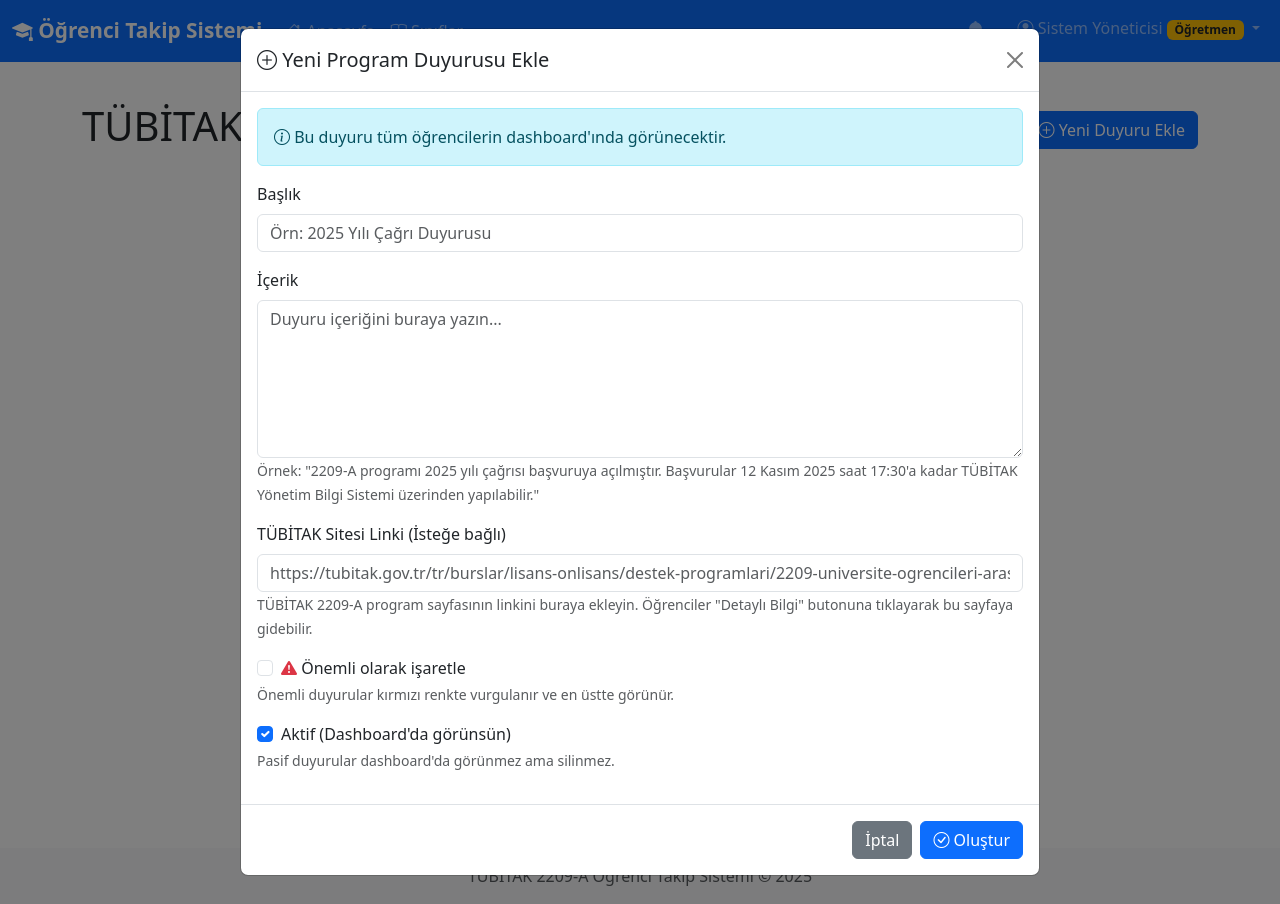
After one commit to bozemre19-blip/tubitak2209, a Flask app: page /admin/program-announcements in a window 1280 px wide, after a click on "Yeni Duyuru Ekle". The commit adds this page. Run offline with Flask 3, Linux system fonts and the light colour scheme; a user stored in the database is signed in.

Commit message:
TÃœBÄ°TAK 2209-A Program duyurularÄ± sistemi eklendi - Dashboard'da gÃ¶rÃ¼ntÃ¼leme ve admin yÃ¶netimi

```diff
--- a/2209 Takip/app.py
+++ b/2209 Takip/app.py
@@ -3,7 +3,7 @@
 from flask_mail import Mail, Message
 from werkzeug.utils import secure_filename
 from config import Config
-from models import db, User, Class, Assignment, Submission, Announcement, AnnouncementRead, Notification
+from models import db, User, Class, Assignment, Submission, Announcement, AnnouncementRead, Notification, ProgramAnnouncement
 import os
 from datetime import datetime
 
@@ -388,13 +388,19 @@
         recent_announcements.sort(key=lambda x: x['announcement'].created_at, reverse=True)
         recent_announcements = recent_announcements[:5]
 
+        # TÜBİTAK 2209-A Program Duyuruları (aktif olanlar)
+        program_announcements = ProgramAnnouncement.query.filter_by(
+            is_active=True
+        ).order_by(ProgramAnnouncement.is_important.desc(), ProgramAnnouncement.created_at.desc()).limit(5).all()
+
         return render_template('admin/dashboard.html',
                              total_students=total_students,
                              total_classes=total_classes,
                              total_assignments=total_assignments,
                              total_submissions=total_submissions,
                              recent_submissions=recent_submissions,
-                             recent_announcements=recent_announcements)
+                             recent_announcements=recent_announcements,
+                             program_announcements=program_announcements)
     else:
         # Öğrenci için sınıflar ve ödevler
         my_classes = current_user.enrolled_classes
@@ -430,10 +436,16 @@
         # Tarihe göre sırala (en yeni üstte)
         recent_announcements.sort(key=lambda x: x['announcement'].created_at, reverse=True)
 
+        # TÜBİTAK 2209-A Program Duyuruları (aktif olanlar)
+        program_announcements = ProgramAnnouncement.query.filter_by(
+            is_active=True
+        ).order_by(ProgramAnnouncement.is_important.desc(), ProgramAnnouncement.created_at.desc()).limit(5).all()
+
         return render_template('student/dashboard.html',
                              my_classes=my_classes,
                              upcoming_assignments=upcoming_assignments[:5],
-                             recent_announcements=recent_announcements[:5])
+                             recent_announcements=recent_announcements[:5],
+                             program_announcements=program_announcements)
 
 # ============ Admin: Sınıf Yönetimi ============
 
@@ -978,6 +990,92 @@
     flash('Bilgilendirme silindi.', 'success')
     return redirect(url_for('admin_class_detail', class_id=class_id))
 
+# ============ TÜBİTAK 2209-A Program Duyuruları ============
+
+@app.route('/admin/program-announcements')
+@login_required
+def admin_program_announcements():
+    """Program duyurularını listele (admin)"""
+    if current_user.role != 'admin':
+        flash('Bu sayfaya erişim yetkiniz yok!', 'danger')
+        return redirect(url_for('dashboard'))
+
+    announcements = ProgramAnnouncement.query.order_by(
+        ProgramAnnouncement.is_important.desc(),
+        ProgramAnnouncement.created_at.desc()
+    ).all()
+
+    return render_template('admin/program_announcements.html', announcements=announcements)
+
+@app.route('/admin/program-announcements/create', methods=['POST'])
+@login_required
+def create_program_announcement():
+    """Program duyurusu oluştur"""
+    if current_user.role != 'admin':
+        flash('Bu işlem için yetkiniz yok!', 'danger')
+        return redirect(url_for('dashboard'))
+
+    title = request.form.get('title')
+    content = request.form.get('content')
+    external_link = request.form.get('external_link', '').strip()
+    is_important = request.form.get('is_important') == 'on'
+    is_active = request.form.get('is_active', 'on') == 'on'
+
+    announcement = ProgramAnnouncement(
+        title=title,
+        content=content,
+        external_link=external_link if external_link else None,
+        is_important=is_important,
+        is_active=is_active,
+        created_by=current_user.id
+    )
+
+    db.session.add(announcement)
+    db.session.commit()
+
+    flash(f'Program duyurusu "{title}" başarıyla oluşturuldu!', 'success')
+    return redirect(url_for('admin_program_announcements'))
+
+@app.route('/admin/program-announcements/<int:announcement_id>/update', methods=['POST'])
+@login_required
+def update_program_announcement(announcement_id):
+    """Program duyurusu güncelle"""
+    if current_user.role != 'admin':
+        flash('Bu işlem için yetkiniz yok!', 'danger')
+        return redirect(url_for('dashboard'))
+
+    announcement = ProgramAnnouncement.query.get_or_404(announcement_id)
+
+    announcement.title = request.form.get('title')
+    announcement.content = request.form.get('content')
+    external_link = request.form.get('external_link', '').strip()
+    announcement.external_link = external_link if external_link else None
+    announcement.is_important = request.form.get('is_important') == 'on'
+    announcement.is_active = request.form.get('is_active', 'on') == 'on'
+    announcement.updated_at = datetime.utcnow()
+
+    db.session.commit()
+
+    flash(f'Program duyurusu "{announcement.title}" güncellendi!', 'success')
+    return redirect(url_for('admin_program_announcements'))
+
+@app.route('/admin/program-announcements/<int:announcement_id>/delete', methods=['POST'])
+@login_required
+def delete_program_announcement(announcement_id):
+    """Program duyurusu sil"""
+    if current_user.role != 'admin':
+        flash('Bu işlem için yetkiniz yok!', 'danger')
+        return redirect(url_for('dashboard'))
+
+    announcement = ProgramAnnouncement.query.get_or_404(announcement_id)
+    title = announcement.title
+
+    db.session.delete(announcement)
+    db.session.commit()
+
+    flash(f'Program duyurusu "{title}" silindi!', 'success')
+    return redirect(url_for('admin_program_announcements'))
+
 @app.route('/announcement/<int:announcement_id>/mark-read', methods=['POST'])
 @login_required
 def mark_announcement_read(announcement_id):
--- /dev/null
+++ b/2209 Takip/templates/admin/program_announcements.html
@@ -0,0 +1,261 @@
+{% extends "base.html" %}
+
+{% block title %}TÜBİTAK 2209-A Program Duyuruları - Öğrenci Takip Sistemi{% endblock %}
+
+{% block content %}
+<div class="row">
+    <div class="col-12 d-flex justify-content-between align-items-center mb-4">
+        <h1>
+            <i class="bi bi-bullhorn-fill"></i> TÜBİTAK 2209-A Program Duyuruları
+        </h1>
+        <button class="btn btn-primary" data-bs-toggle="modal" data-bs-target="#createAnnouncementModal">
+            <i class="bi bi-plus-circle"></i> Yeni Duyuru Ekle
+        </button>
+    </div>
+</div>
+
+<!-- Duyurular Listesi -->
+<div class="row">
+    <div class="col-12">
+        {% if announcements %}
+        <div class="table-responsive">
+            <table class="table table-hover">
+                <thead>
+                    <tr>
+                        <th>Başlık</th>
+                        <th>İçerik</th>
+                        <th>Link</th>
+                        <th>Durum</th>
+                        <th>Tarih</th>
+                        <th>İşlemler</th>
+                    </tr>
+                </thead>
+                <tbody>
+                    {% for announcement in announcements %}
+                    <tr class="{% if not announcement.is_active %}table-secondary{% elif announcement.is_important %}table-warning{% endif %}">
+                        <td>
+                            {% if announcement.is_important %}
+                            <span class="badge bg-danger me-2">ÖNEMLİ</span>
+                            {% endif %}
+                            <strong>{{ announcement.title }}</strong>
+                        </td>
+                        <td>
+                            <small>{{ announcement.content[:80] }}{% if announcement.content|length > 80 %}...{% endif %}</small>
+                        </td>
+                        <td>
+                            {% if announcement.external_link %}
+                            <a href="{{ announcement.external_link }}" target="_blank" class="btn btn-sm btn-outline-primary">
+                                <i class="bi bi-box-arrow-up-right"></i> Link
+                            </a>
+                            {% else %}
+                            <span class="text-muted">-</span>
+                            {% endif %}
+                        </td>
+                        <td>
+                            {% if announcement.is_active %}
+                            <span class="badge bg-success">Aktif</span>
+                            {% else %}
+                            <span class="badge bg-secondary">Pasif</span>
+                            {% endif %}
+                        </td>
+                        <td>
+                            <small>
+                                <i class="bi bi-calendar"></i> {{ announcement.created_at|datetime }}
+                                {% if announcement.updated_at != announcement.created_at %}
+                                <br><i class="bi bi-arrow-repeat"></i> {{ announcement.updated_at|datetime }}
+                                {% endif %}
+                            </small>
+                        </td>
+                        <td>
+                            <button class="btn btn-sm btn-info edit-btn"
+                                    data-bs-toggle="modal"
+                                    data-bs-target="#editAnnouncementModal{{ announcement.id }}"
+                                    data-announcement-id="{{ announcement.id }}"
+                                    data-title="{{ announcement.title|e }}"
+                                    data-content="{{ announcement.content|e }}"
+                                    data-link="{{ announcement.external_link|e if announcement.external_link else '' }}"
+                                    data-important="{{ announcement.is_important|lower }}"
+                                    data-active="{{ announcement.is_active|lower }}">
+                                <i class="bi bi-pencil"></i> Düzenle
+                            </button>
+                            <form method="POST"
+                                  action="{{ url_for('delete_program_announcement', announcement_id=announcement.id) }}"
+                                  class="d-inline"
+                                  onsubmit="return confirm('Bu duyuruyu silmek istediğinizden emin misiniz?');">
+                                <button type="submit" class="btn btn-sm btn-danger">
+                                    <i class="bi bi-trash"></i> Sil
+                                </button>
+                            </form>
+                        </td>
+                    </tr>
+
+                    <!-- Düzenleme Modal (her duyuru için) -->
+                    <div class="modal fade" id="editAnnouncementModal{{ announcement.id }}" tabindex="-1">
+                        <div class="modal-dialog modal-lg">
+                            <div class="modal-content">
+                                <div class="modal-header">
+                                    <h5 class="modal-title">
+                                        <i class="bi bi-pencil"></i> Duyuruyu Düzenle
+                                    </h5>
+                                    <button type="button" class="btn-close" data-bs-dismiss="modal"></button>
+                                </div>
+                                <form method="POST" action="{{ url_for('update_program_announcement', announcement_id=announcement.id) }}">
+                                    <div class="modal-body">
+                                        <div class="mb-3">
+                                            <label for="edit_title_{{ announcement.id }}" class="form-label">Başlık</label>
+                                            <input type="text" class="form-control" id="edit_title_{{ announcement.id }}"
+                                                   name="title" required>
+                                        </div>
+
+                                        <div class="mb-3">
+                                            <label for="edit_content_{{ announcement.id }}" class="form-label">İçerik</label>
+                                            <textarea class="form-control" id="edit_content_{{ announcement.id }}"
+                                                      name="content" rows="5" required></textarea>
+                                        </div>
+
+                                        <div class="mb-3">
+                                            <label for="edit_link_{{ announcement.id }}" class="form-label">TÜBİTAK Sitesi Linki (İsteğe bağlı)</label>
+                                            <input type="url" class="form-control" id="edit_link_{{ announcement.id }}"
+                                                   name="external_link"
+                                                   placeholder="https://tubitak.gov.tr/...">
+                                            <small class="form-text text-muted">
+                                                TÜBİTAK 2209-A program sayfası linkini buraya ekleyin
+                                            </small>
+                                        </div>
+
+                                        <div class="mb-3">
+                                            <div class="form-check">
+                                                <input class="form-check-input" type="checkbox"
+                                                       id="edit_important_{{ announcement.id }}"
+                                                       name="is_important">
+                                                <label class="form-check-label" for="edit_important_{{ announcement.id }}">
+                                                    <i class="bi bi-exclamation-triangle-fill text-danger"></i> Önemli olarak işaretle
+                                                </label>
+                                            </div>
+                                        </div>
+
+                                        <div class="mb-3">
+                                            <div class="form-check">
+                                                <input class="form-check-input" type="checkbox"
+                                                       id="edit_active_{{ announcement.id }}"
+                                                       name="is_active" checked>
+                                                <label class="form-check-label" for="edit_active_{{ announcement.id }}">
+                                                    Aktif (Dashboard'da görünsün)
+                                                </label>
+                                            </div>
+                                        </div>
+                                    </div>
+                                    <div class="modal-footer">
+                                        <button type="button" class="btn btn-secondary" data-bs-dismiss="modal">İptal</button>
+                                        <button type="submit" class="btn btn-primary">
+                                            <i class="bi bi-check-circle"></i> Güncelle
+                                        </button>
+                                    </div>
+                                </form>
+                            </div>
+                        </div>
+                    </div>
+                    {% endfor %}
+                </tbody>
+            </table>
+        </div>
+        {% else %}
+        <div class="empty-state">
+            <i class="bi bi-bullhorn"></i>
+            <h5>Henüz duyuru eklenmemiş</h5>
+            <p>Yukarıdaki "Yeni Duyuru Ekle" butonunu kullanarak ilk duyurunuzu oluşturun.</p>
+        </div>
+        {% endif %}
+    </div>
+</div>
+
+<!-- Yeni Duyuru Modal -->
+<div class="modal fade" id="createAnnouncementModal" tabindex="-1">
+    <div class="modal-dialog modal-lg">
+        <div class="modal-content">
+            <div class="modal-header">
+                <h5 class="modal-title">
+                    <i class="bi bi-plus-circle"></i> Yeni Program Duyurusu Ekle
+                </h5>
+                <button type="button" class="btn-close" data-bs-dismiss="modal"></button>
+            </div>
+            <form method="POST" action="{{ url_for('create_program_announcement') }}">
+                <div class="modal-body">
+                    <div class="alert alert-info">
+                        <i class="bi bi-info-circle"></i> Bu duyuru tüm öğrencilerin dashboard'ında görünecektir.
+                    </div>
+
+                    <div class="mb-3">
+                        <label for="title" class="form-label">Başlık</label>
+                        <input type="text" class="form-control" id="title" name="title"
+                               placeholder="Örn: 2025 Yılı Çağrı Duyurusu" required>
+                    </div>
+
+                    <div class="mb-3">
+                        <label for="content" class="form-label">İçerik</label>
+                        <textarea class="form-control" id="content" name="content" rows="6"
+                                  placeholder="Duyuru içeriğini buraya yazın..." required></textarea>
+                        <small class="form-text text-muted">
+                            Örnek: "2209-A programı 2025 yılı çağrısı başvuruya açılmıştır. Başvurular 12 Kasım 2025 saat 17:30'a kadar TÜBİTAK Yönetim Bilgi Sistemi üzerinden yapılabilir."
+                        </small>
+                    </div>
+
+                    <div class="mb-3">
+                        <label for="external_link" class="form-label">TÜBİTAK Sitesi Linki (İsteğe bağlı)</label>
+                        <input type="url" class="form-control" id="external_link" name="external_link"
+                               placeholder="https://tubitak.gov.tr/tr/burslar/lisans-onlisans/destek-programlari/2209-universite-ogrencileri-arastirma-projeleri-destekleme-programi">
+                        <small class="form-text text-muted">
+                            TÜBİTAK 2209-A program sayfasının linkini buraya ekleyin. Öğrenciler "Detaylı Bilgi" butonuna tıklayarak bu sayfaya gidebilir.
+                        </small>
+                    </div>
+
+                    <div class="mb-3">
+                        <div class="form-check">
+                            <input class="form-check-input" type="checkbox" id="is_important" name="is_important">
+                            <label class="form-check-label" for="is_important">
+                                <i class="bi bi-exclamation-triangle-fill text-danger"></i> Önemli olarak işaretle
+                            </label>
+                        </div>
+                        <small class="form-text text-muted">
+                            Önemli duyurular kırmızı renkte vurgulanır ve en üstte görünür.
+                        </small>
+                    </div>
+
+                    <div class="mb-3">
+                        <div class="form-check">
+                            <input class="form-check-input" type="checkbox" id="is_active" name="is_active" checked>
+                            <label class="form-check-label" for="is_active">
+                                Aktif (Dashboard'da görünsün)
+                            </label>
+                        </div>
+                        <small class="form-text text-muted">
+                            Pasif duyurular dashboard'da görünmez ama silinmez.
+                        </small>
+                    </div>
+                </div>
+                <div class="modal-footer">
+                    <button type="button" class="btn btn-secondary" data-bs-dismiss="modal">İptal</button>
+                    <button type="submit" class="btn btn-primary">
+                        <i class="bi bi-check-circle"></i> Oluştur
+                    </button>
+                </div>
+            </form>
+        </div>
+    </div>
+</div>
+
+<script>
+document.addEventListener('DOMContentLoaded', function() {
+    document.querySelectorAll('.edit-btn').forEach(btn => {
+        btn.addEventListener('click', function() {
+            const id = this.dataset.announcementId;
+            document.getElementById('edit_title_' + id).value = this.dataset.title || '';
+            document.getElementById('edit_content_' + id).value = this.dataset.content || '';
+            document.getElementById('edit_link_' + id).value = this.dataset.link || '';
+            document.getElementById('edit_important_' + id).checked = this.dataset.important === 'true';
+            document.getElementById('edit_active_' + id).checked = this.dataset.active === 'true';
+        });
+    });
+});
+</script>
+{% endblock %}
```
Also changed, not shown: 2209 Takip/models.py (+18 -0 lines), 2209 Takip/templates/admin/dashboard.html (+66 -3 lines), 2209 Takip/templates/student/dashboard.html (+46 -0 lines).
